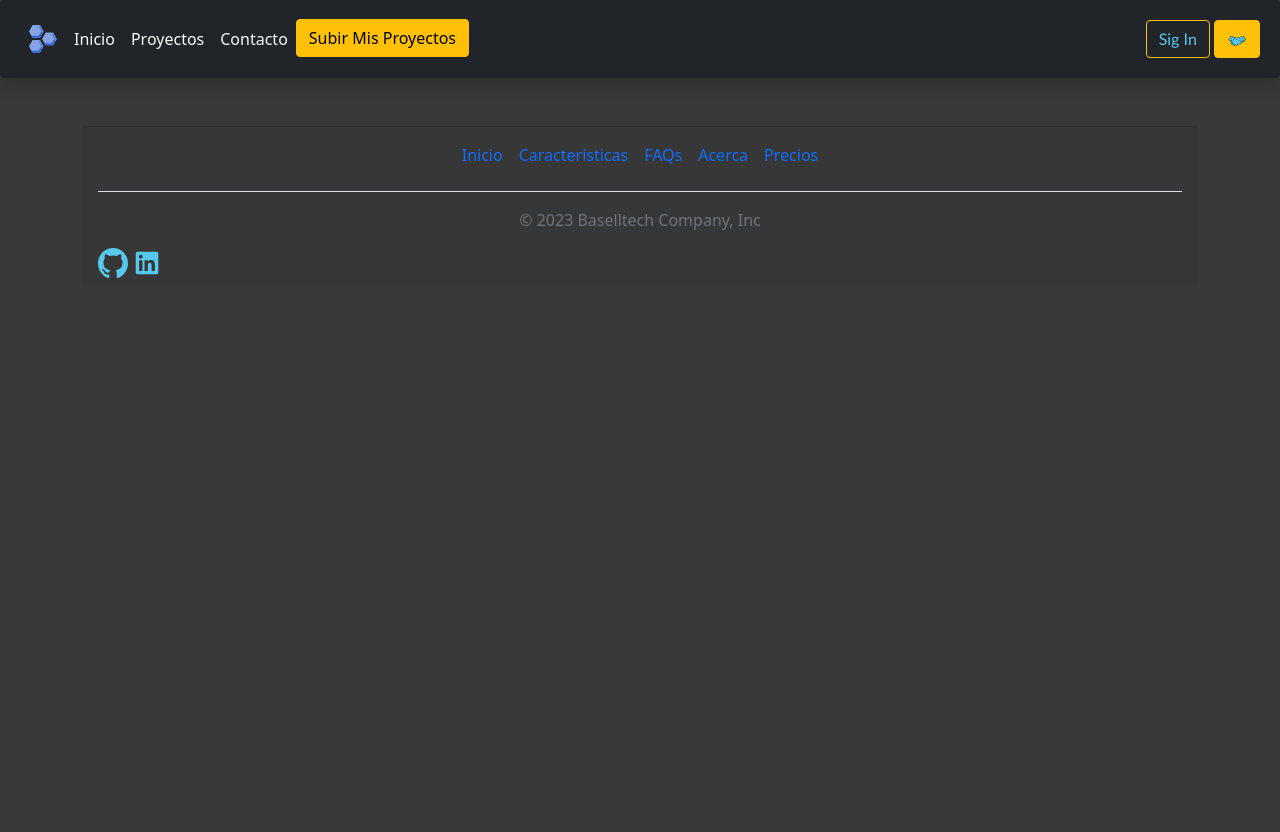
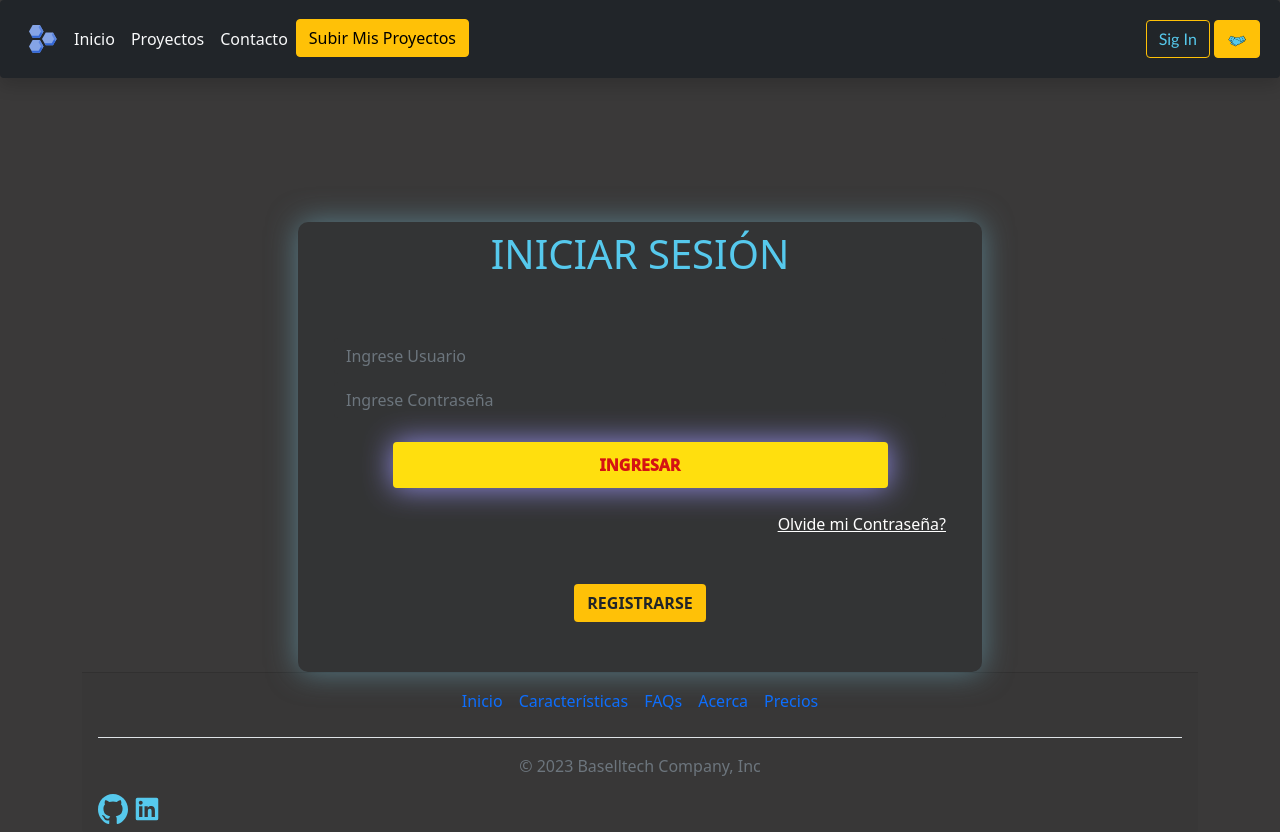
Before and after one commit to mauro3687/baselltech-Backend-, a Django app: page /signup/ in a window 1280 px wide. Before the commit the page ends 278 px from the top, so only its background shows below. Run offline with Django 4.2, Linux system fonts and the light colour scheme.

Commit message:
se termino el login

```diff
--- a/app/templates/signup.html
+++ b/app/templates/signup.html
@@ -1 +1,41 @@
-{% extends 'index.html' %} {% block content %} {% endblock %}
+{% extends 'index.html' %} {% block content %} {% load static %}
+<link rel="stylesheet" href="{% static 'css/signup.css' %}" />
+<div class="container">
+  <div class="row justify-content-center pt-5 mt-5">
+    <div class="col-md-4 formulario">
+      <div class="text-center pt-2 pb-5">
+        <h1 class="inicio">INICIAR SESIÓN</h1>
+      </div>
+      <div class="form-group mx-sm-4 pt-1">
+        <input type="text" class="form-control" placeholder="Ingrese Usuario" />
+      </div>
+      <div class="form-group mx-sm-4 pb-3 m-2">
+        <input
+          type="password"
+          class="form-control"
+          placeholder="Ingrese Contraseña"
+        />
+      </div>
+      <div class="d-grid gap-2 col-9 mx-auto">
+        <button class="btn btn btn-block ingresar" type="button">
+          INGRESAR
+        </button>
+      </div>
+      <div
+        class="form-group text-center pt-4 mx-sm-4 d-flex justify-content-end"
+      >
+        <span class="">
+          <a href="#" class="olvide">Olvide mi Contraseña?</a>
+        </span>
+      </div>
+      <div class="form-group text-center pt-5">
+        <a href="registro/"
+          ><button type="button" class="btn btn-block olvide1 bg-warning">
+            REGISTRARSE
+          </button></a
+        >
+      </div>
+    </div>
+  </div>
+</div>
+{% endblock %}
--- a/crud/static/css/signup.css
+++ b/crud/static/css/signup.css
@@ -0,0 +1,59 @@
+.formulario {
+  background: #333435;
+  /* padding: 20px; */
+  border-radius: 10px;
+  box-shadow: 0 0 30px rgba(112, 177, 199, 0.568);
+  color: rgb(255, 153, 0);
+  height: 450px;
+  width: 60%;
+}
+.inicio {
+  color: var(--color--1);
+}
+.form-control {
+  background: #333435;
+  border-style: none;
+  transition: 0.5 ease-in;
+  outline: none;
+  box-shadow: none;
+}
+.form-control:placeholder {
+  color: white;
+}
+.form-control:focus {
+  background: none;
+  box-sizing: border-box;
+  border-bottom: 2px solid #cfb3f3;
+  outline: none;
+  color: #fff;
+}
+.ingresar {
+  background: #ffdf0e;
+  padding: 10px;
+  font-size: 16px;
+  font-weight: 1000 !important;
+  color: rgb(213, 19, 19);
+  box-shadow: 0 0 30px rgba(149, 143, 235, 0.989);
+  transition: 0.5 ease-in;
+}
+
+.olvide {
+  color: white;
+  text-decoration-style: none;
+}
+.olvide :hover {
+  color: rgb(14, 86, 114);
+  text-decoration-style: none;
+  text-size-adjust: none;
+  cursor: pointer;
+}
+.olvide1 {
+  /* color: rgb(208, 31, 31); */
+  /* text-decoration: none; */
+  /* text-decoration-line: none; */
+  /* font-size: 20px; */
+  font-weight: 700 !important;
+  /* height: 20px; */
+  /* padding: 10px; */
+  /* border-radius: 10px; */
+}
```
